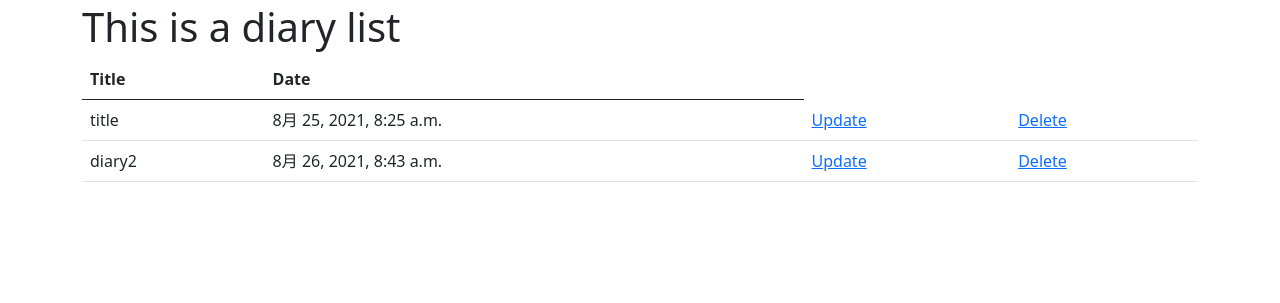
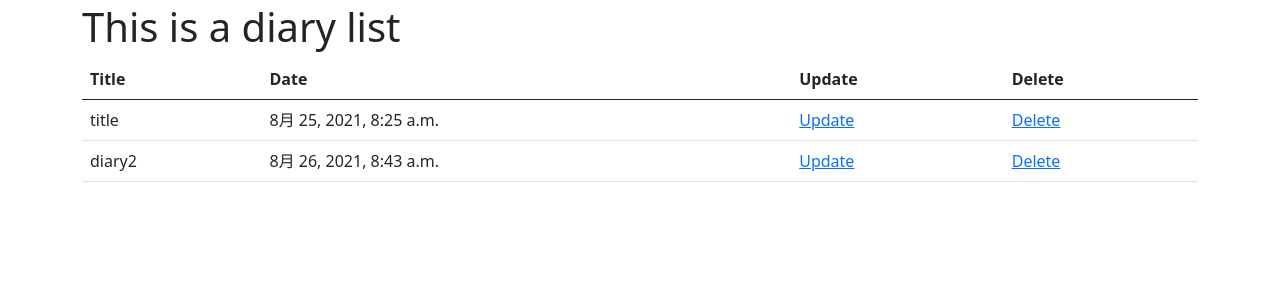
Before and after one commit to liberbell/dj05, a Django app: page /diary/ in a window 1280 px wide. Shown: the part 37-340 px from the top of the page. Run offline with Django 3.2, Linux system fonts and the light colour scheme; data comes from the database, SQL or seed files in the repository.

Commit message:
daylist3

```diff
--- a/first/project/diary/templates/diary/day_list.html
+++ b/first/project/diary/templates/diary/day_list.html
@@ -7,6 +7,8 @@
             <tr>
                 <th>Title</th>
                 <th>Date</th>
+                <th>Update</th>
+                <th>Delete</th>
             </tr>
         </thread>
         <tbody>
```
